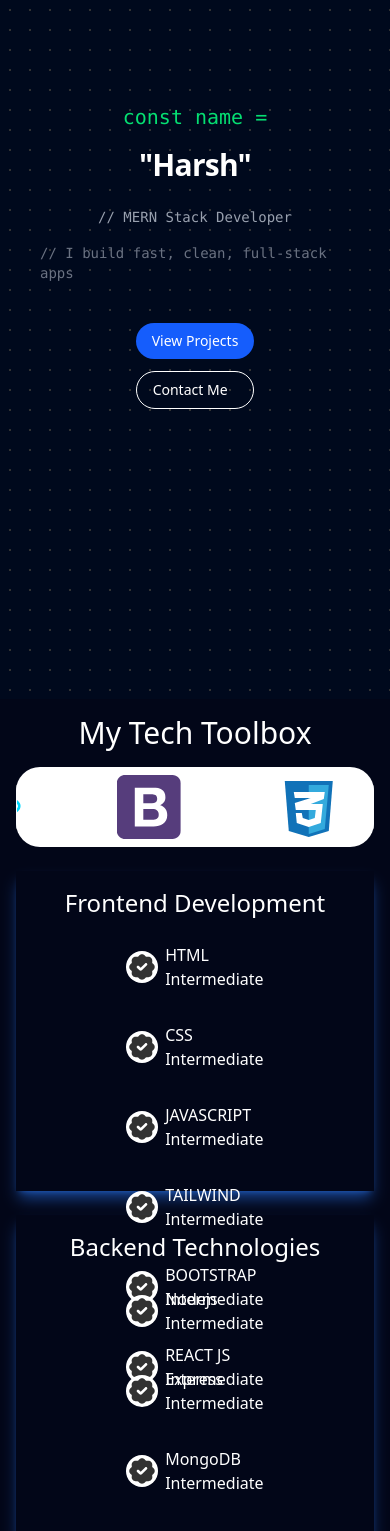
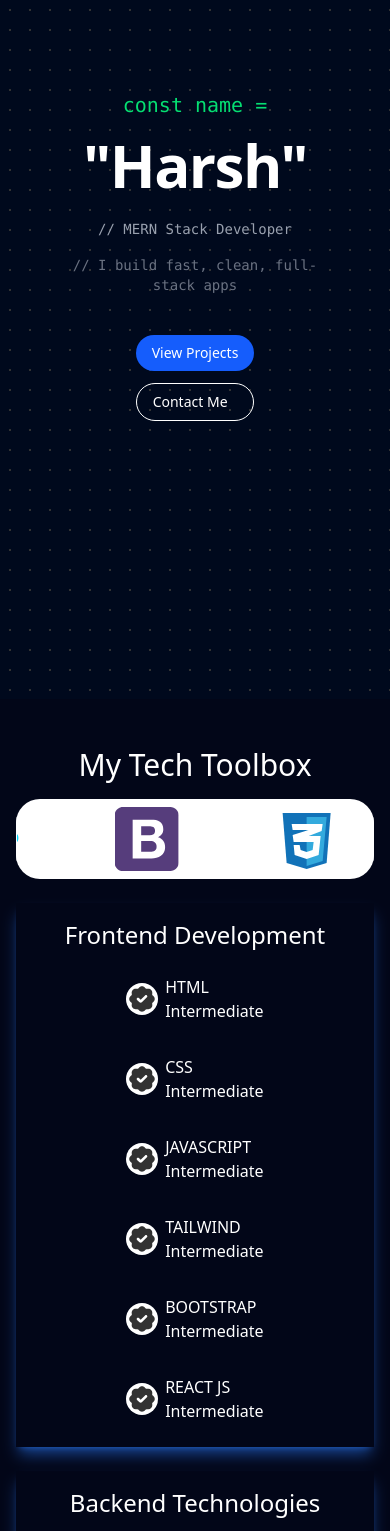
Before and after one commit to dhimanharsh/harsh-Dhiman-Portfolio, a React (Vite) app: page / in a window 390 px wide. Shown: the part 120-1651 px from the top of the page. Built offline with nearby package versions, Linux system fonts and the light colour scheme.

Commit message:
problem fixed

```diff
--- a/src/Components/CodingSkill.jsx
+++ b/src/Components/CodingSkill.jsx
@@ -4,7 +4,7 @@ import Marquee from "./Marquee";
 function CodingSkill() {
   return (
     <>
-      <div className="bg-slate-950 min-h-[45rem] flex flex-col justify-around px-4 sm:px-6 md:px-12">
+      <div className="bg-slate-950 pt-8 pb-15   min-h-[45rem] flex flex-col justify-around px-4 sm:px-6 md:px-12">
         {/* 1 */}
         <h2 className=" text-white text-3xl sm:text-4xl md:text-5xl font-medium flex justify-center p-4 sm:p-6 text-center">
           My Tech Toolbox
@@ -16,9 +16,9 @@ function CodingSkill() {
         </div>
 
         {/* 3 */}
-        <div className="min-h-[40rem]  flex flex-col lg:flex-row justify-around items-center gap-6 mt-6">
+        <div className="min-h-[full]  flex flex-col lg:flex-row justify-around items-center gap-6 mt-6">
           {/* Frontend */}
-          <div className="w-full h-[20rem] md:w-[90%] lg:w-[45%]  text-white flex flex-col items-center justify-around p-4 shadow-lg shadow-blue-500/50 hover:shadow-2xl transition-shadow duration-300 ease-in-out">
+          <div className="w-full h-[full] md:w-[90%] lg:w-[45%]  text-white flex flex-col items-center justify-around p-4 shadow-lg shadow-blue-500/50 hover:shadow-2xl transition-shadow duration-300 ease-in-out">
             <h1 className="text-2xl sm:text-3xl mb-4">Frontend Development</h1>
 
             <div className="flex flex-wrap justify-around items-center w-full gap-4">
@@ -49,7 +49,7 @@ function CodingSkill() {
           </div>
 
           {/* Backend */}
-          <div className=" w-full h-[20rem] md:w-[90%] lg:w-[45%] text-white flex flex-col items-center justify-around p-4 shadow-lg shadow-blue-500/50 hover:shadow-2xl transition-shadow duration-300 ease-in-out">
+          <div className=" w-full h-[full] md:w-[90%] lg:w-[45%] text-white flex flex-col items-center justify-around p-4 shadow-lg shadow-blue-500/50 hover:shadow-2xl transition-shadow duration-300 ease-in-out">
             <h1 className="text-2xl sm:text-3xl mb-4">Backend Technologies</h1>
 
             <div className="flex flex-wrap justify-around items-center w-full gap-4">
--- a/src/Components/Hero.jsx
+++ b/src/Components/Hero.jsx
@@ -7,16 +7,17 @@ function Hero() {
         <p className="text-xl sm:text-3xl md:text-5xl text-green-400 font-mono">
           const name =
         </p>
-        <h1 className="text-3xl sm:text-5xl md:text-7xl font-bold text-white tracking-tight">
+        <h1 className="text-6xl sm:text-5xl md:text-7xl font-bold text-white tracking-tight">
           "Harsh"
         </h1>
 
         <p className="mt-2 text-sm sm:text-lg lg:text-2xl text-gray-400 font-mono">
           // MERN Stack Developer
         </p>
-        <p className="text-sm sm:text-lg lg:text-2xl text-gray-500 font-mono">
-          // I build fast, clean, full-stack apps
-        </p>
+        <p className="text-sm sm:text-lg lg:text-2xl text-gray-500 font-mono break-words whitespace-normal overflow-hidden text-center px-4">
+  // I build fast, clean, full-stack apps
+</p>
+
 
         <div className="mt-6 flex flex-col sm:flex-row gap-3 sm:gap-4">
           <a
```
